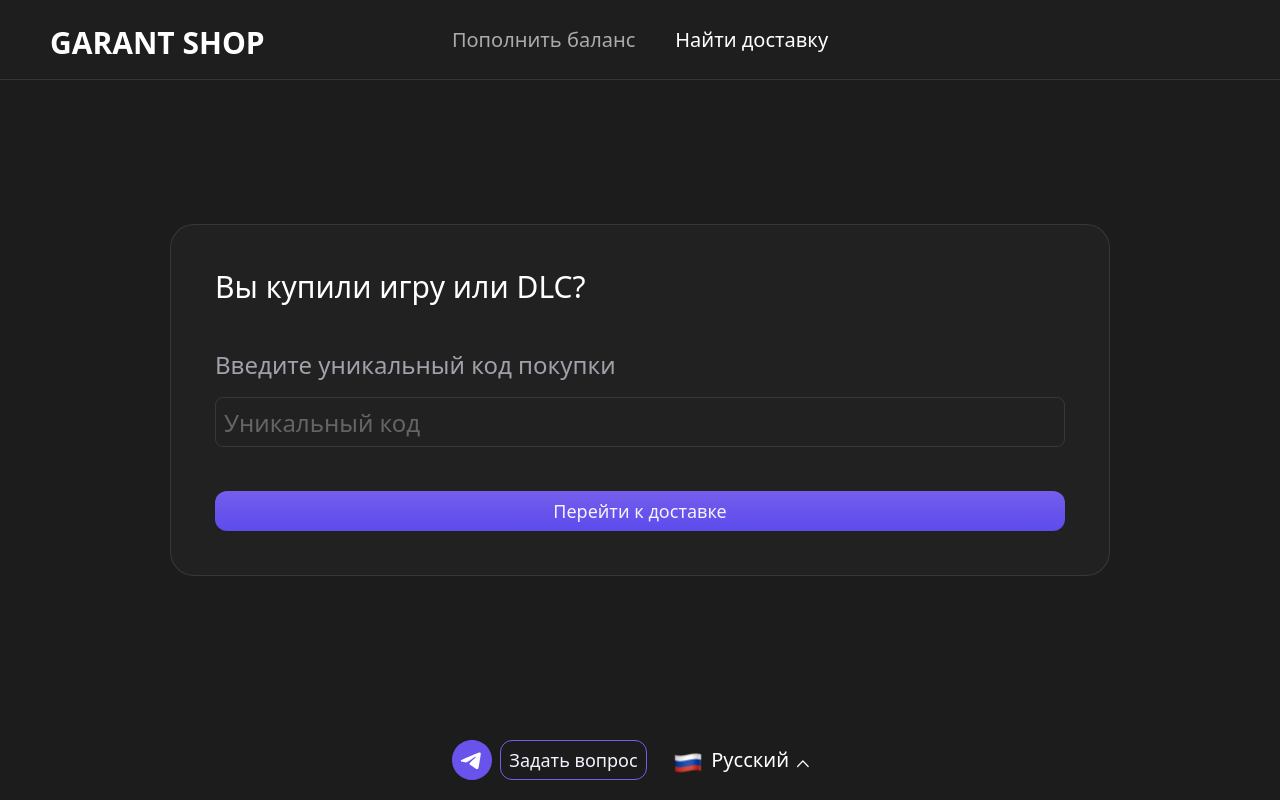
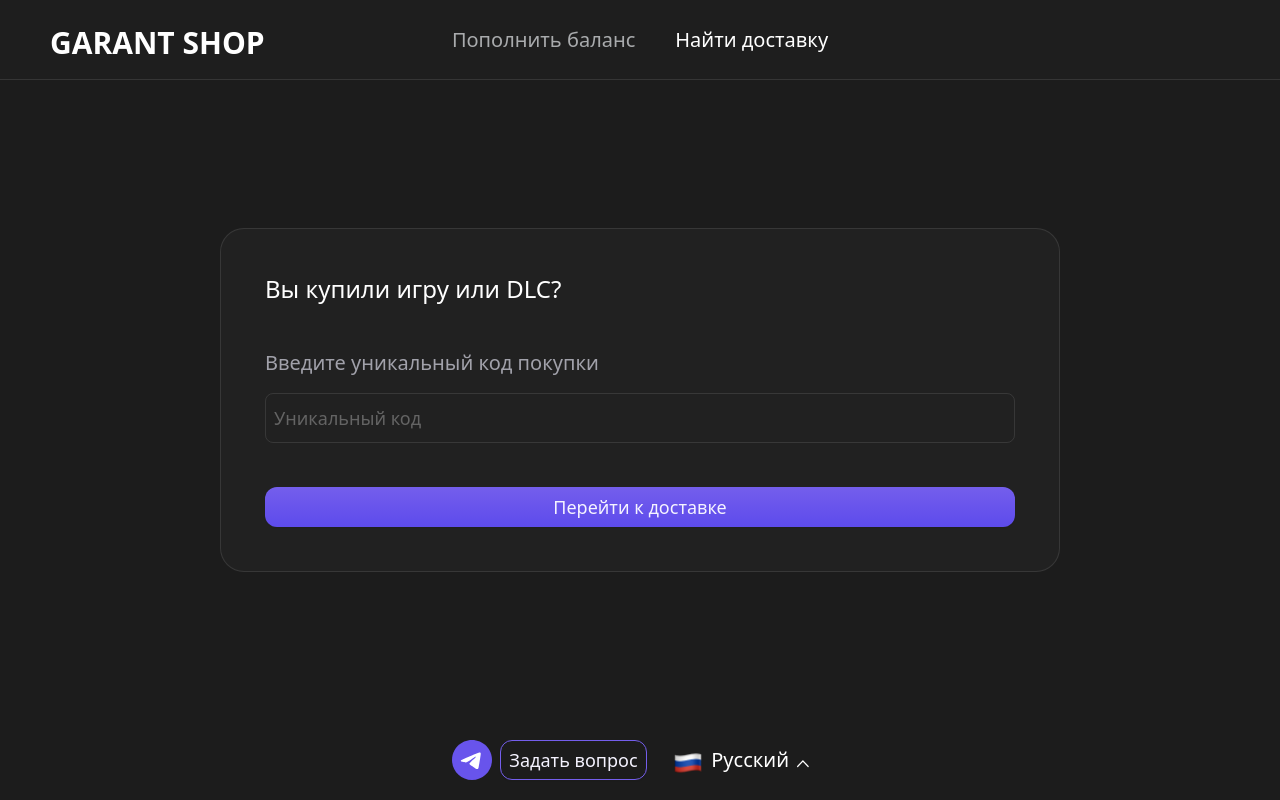
Before and after one commit to k8et/garant_shop_react, a React (Create React App) app: page /delivery in a window 1280 px wide. Built offline with nearby package versions, Linux system fonts and the light colour scheme.

Commit message:
feat: fix

```diff
--- a/src/components/Error/index.jsx
+++ b/src/components/Error/index.jsx
@@ -7,11 +7,11 @@ const Error = ({ text, title, status }) => {
 
     return (
         <section
-            className="flex flex-col justify-center p-11 max-md:p-3 w-[810px] bg-[#929292]/5 max-xl:w-full gap-11 rounded-3xl border border-solid border-white border-opacity-10">
-            <h1 className={"text-3xl text-center text-white"}>
+            className="flex flex-col justify-center p-11 max-md:p-3 w-[710px] bg-[#929292]/5 max-xl:w-full gap-11 rounded-3xl border border-solid border-white border-opacity-10">
+            <h1 className={"text-2xl text-center text-white"}>
                 {title ? title : t('error.default_title')}
             </h1>
-            <p className="text-2xl text-zinc-400 text-center">
+            <p className="text-xl text-zinc-400 text-center">
                 {text}
             </p>
             <Button href={status === "uniq_no" ? "https://t.me/garantshopinfo" : "https://oplata.info/"} className={"!h-[50px]"}>
--- a/src/components/FindDelivery/index.jsx
+++ b/src/components/FindDelivery/index.jsx
@@ -36,7 +36,7 @@ const FindDelivery = ({title, text, client, response, simple}) => {
                                  className="shrink-0 aspect-square w-[53px]"/>
                             <div className="my-auto">{response?.second_nickname}</div>
                         </div>
-                        <Button>
+                        <Button className={"!my-auto"}>
                             <a target={"_blank"} href={`https://steamcommunity.com/profiles/${response?.number}/`}>
                                 Открыть
                             </a>
--- a/src/components/Inputs/Input/index.jsx
+++ b/src/components/Inputs/Input/index.jsx
@@ -8,7 +8,7 @@ const Input = ({ value, onChange,newChange, error, name, icon, hint, label, plac
       {label && <span className="text-[#ABABB0] text-2xl">{label}</span>}
       <div className="relative py-[0px] w-full flex gap-[8px] items-center">
         <input
-          className={`peer relative h-[50px] placeholder:text-white/30 text-white bg-transparent border border-white/10 rounded-[8px]  px-2  w-full focus:shadow-none ${className} `}
+          className={`peer relative h-[50px] placeholder:text-white/30 text-[18px] text-white bg-transparent border border-white/10 rounded-[8px]  px-2  w-full focus:shadow-none ${className} `}
           type="text"
           value={value}
           onChange={onChange}
--- a/src/pages/delivery/page.js
+++ b/src/pages/delivery/page.js
@@ -21,12 +21,12 @@ export default function Delivery() {
     return (
         <main className="flex h-full w-full flex-col bg-[#1C1C1C] max-md:p-3 items-center max-xl:p-11 justify-center">
             <section
-                className="flex flex-col justify-center p-11 w-[940px] bg-[#929292]/5 max-xl:w-full gap-11 rounded-3xl border border-solid border-white border-opacity-10">
-                <h1 className="text-3xl">
+                className="flex flex-col justify-center p-11 w-[840px] bg-[#929292]/5 max-xl:w-full gap-11 rounded-3xl border border-solid border-white border-opacity-10">
+                <h1 className="text-2xl">
                     {t("bought_game")}
                 </h1>
                 <article className="flex w-full flex-col">
-                    <p className="text-2xl text-zinc-400 max-md:text-xl">
+                    <p className="text-xl text-zinc-400 max-md:text-xl">
                         {t("enter_unique_code")}
                     </p>
                     <div className="mt-4 w-full text-2xl">
```
